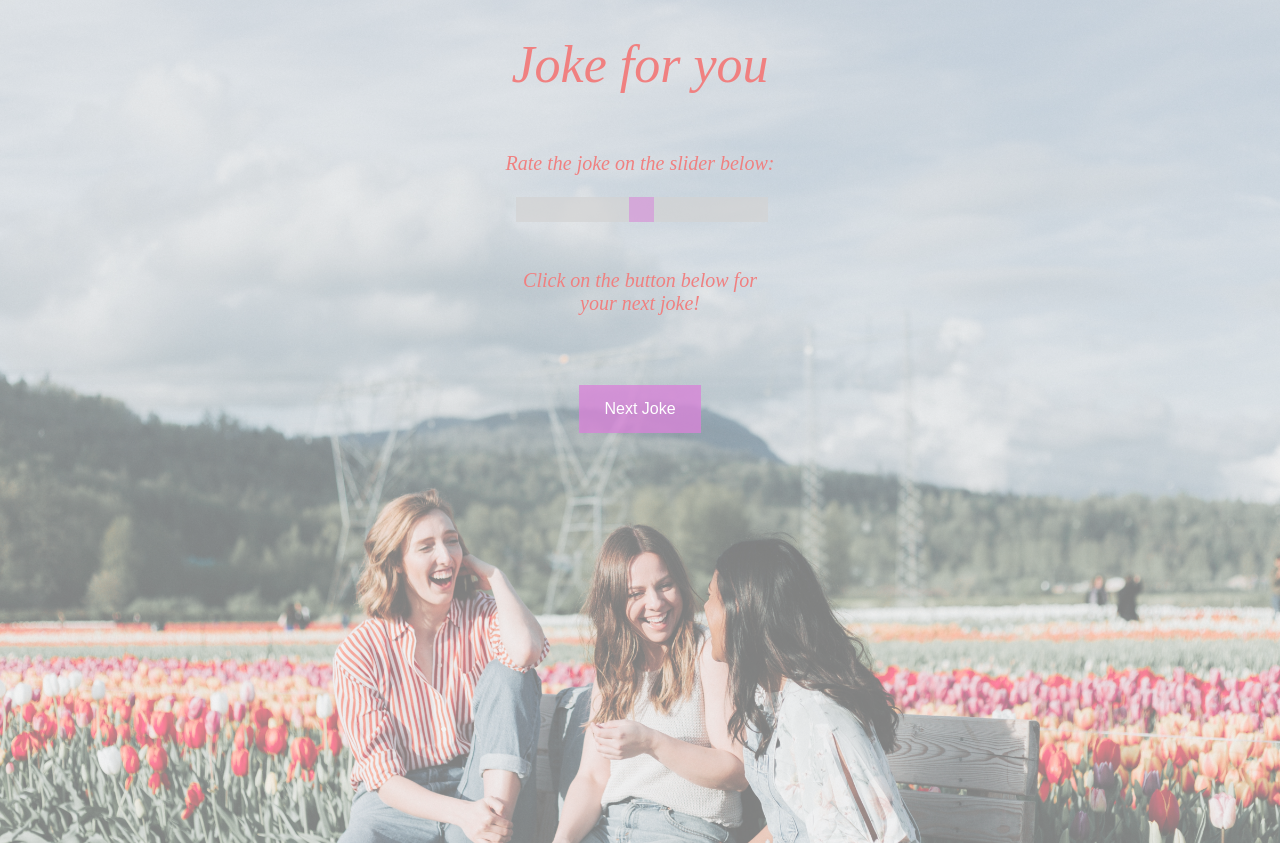
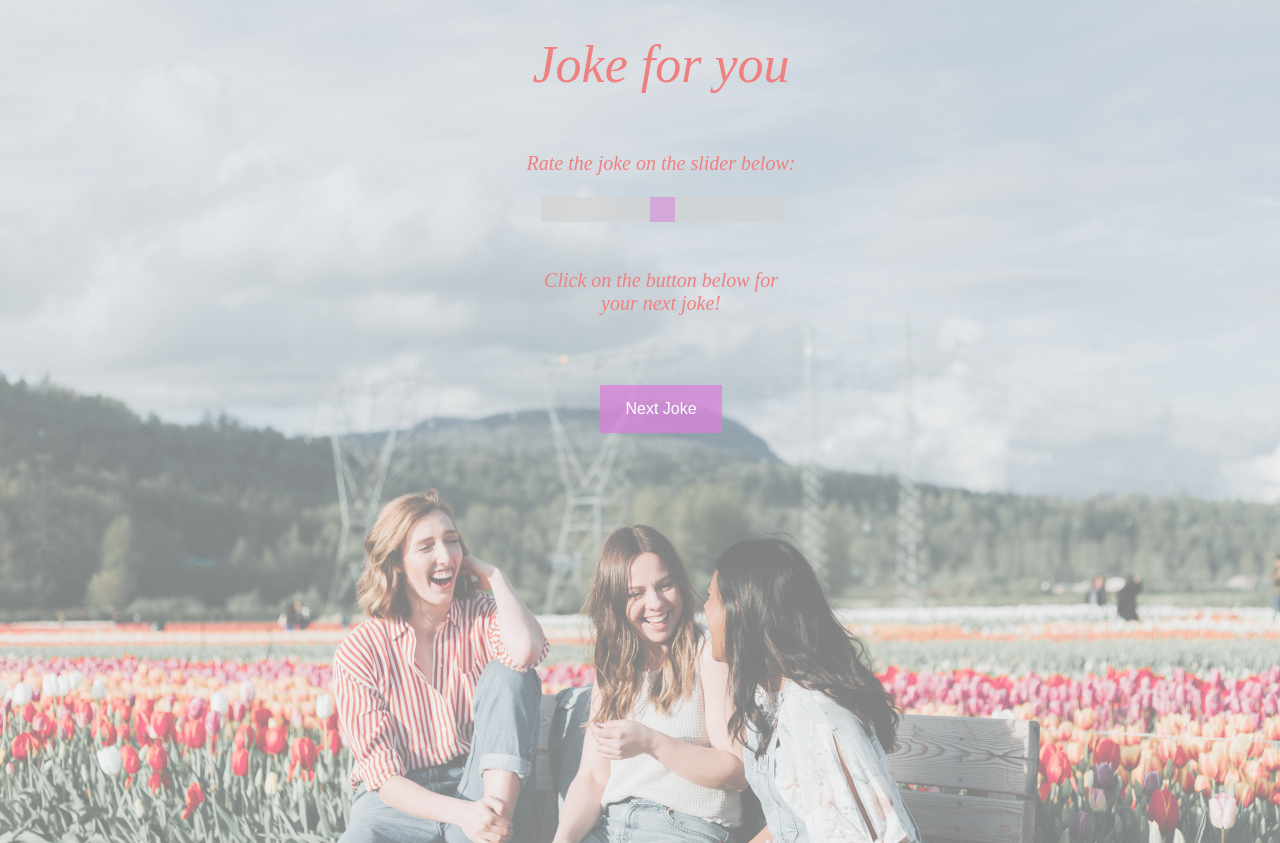
Before and after one commit to SouvikBagchi/testing, a Flask app: template templates/recommended_jokes.html in a window 1280 px wide. Run offline with Flask 2, Linux system fonts and the light colour scheme; the template is opened without the code that fills it, so the values that code supplies are empty.

Commit message:
changed html

```diff
--- a/templates/joke.html
+++ b/templates/joke.html
@@ -38,6 +38,8 @@
         body{
 
             text-align:center;
+            margin-left: 50px;
+            margin-right: 50px;
             background-image:url('static/img4.jpg');
             background-image: -webkit-linear-gradient(rgba(200, 200, 200, 0.5), rgba(200, 200, 200, 0.5)), url('static/img4.jpg');
             background-image: linear-gradient(rgba(255, 255, 255, 0.5), rgba(255, 255, 255, 0.5)), url('static/img4.jpg');
--- a/templates/recommended_jokes.html
+++ b/templates/recommended_jokes.html
@@ -37,6 +37,7 @@
                 body{
 
             text-align:center;
+            margin-left: 50px;
             background-image:url('static/img4.jpg');
             background-image: -webkit-linear-gradient(rgba(200, 200, 200, 0.5), rgba(200, 200, 200, 0.5)), url('static/img4.jpg');
             background-image: linear-gradient(rgba(255, 255, 255, 0.5), rgba(255, 255, 255, 0.5)), url('static/img4.jpg');
```
